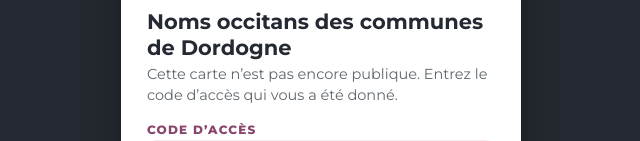
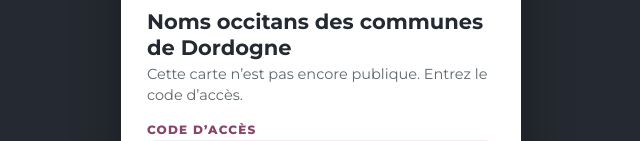
Before and after one commit to novelumieo24/communes-occitan-dordogne, a plain HTML site: page index.html in a window 1280 px wide. Shown: the part 289-430 px from the top of the page, without its empty margins (319-959 px from the left). Drawn offline with nearby package versions, Linux system fonts and the light colour scheme.

Commit message:
Add files via upload

```diff
--- a/index.html
+++ b/index.html
@@ -49,8 +49,8 @@
     auto.then(function(ok){ if(ok) return;
       var d=document.createElement("div"); d.id="verrou";
       d.innerHTML='<form autocomplete="off"><img src="img/icone-192.png" alt=""><h1>Noms occitans des communes de Dordogne</h1>'+
-        '<p>Cette carte n’est pas encore publique. Entrez le code d’accès qui vous a été donné.</p>'+
-        '<label for="vcode">Code d’accès</label><input id="vcode" type="password" autocomplete="current-password" required>'+
+        '<p>Cette carte n’est pas encore publique. Entrez le code d’accès.</p>'+
+        '<label for="vcode">Code d’accès</label><input id="vcode" type="text" autocomplete="off" autocapitalize="off" autocorrect="off" spellcheck="false" required>'+
         '<button type="submit">Entrer</button><p class="err" role="alert"></p>'+
         '<a href="https://www.novelum-ieo24.fr/" target="_top">← Retour au site Novelum IEO Perigòrd</a></form>';
       document.body.appendChild(d);
```
